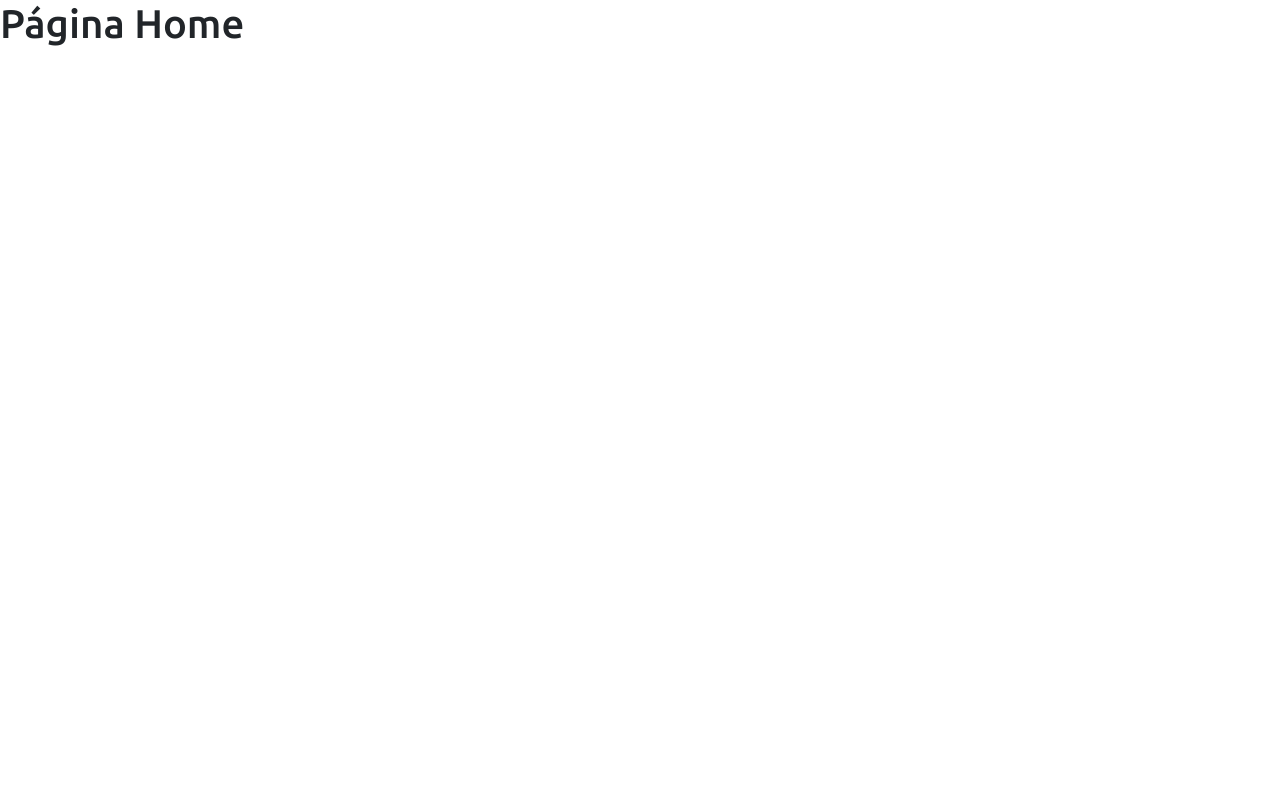
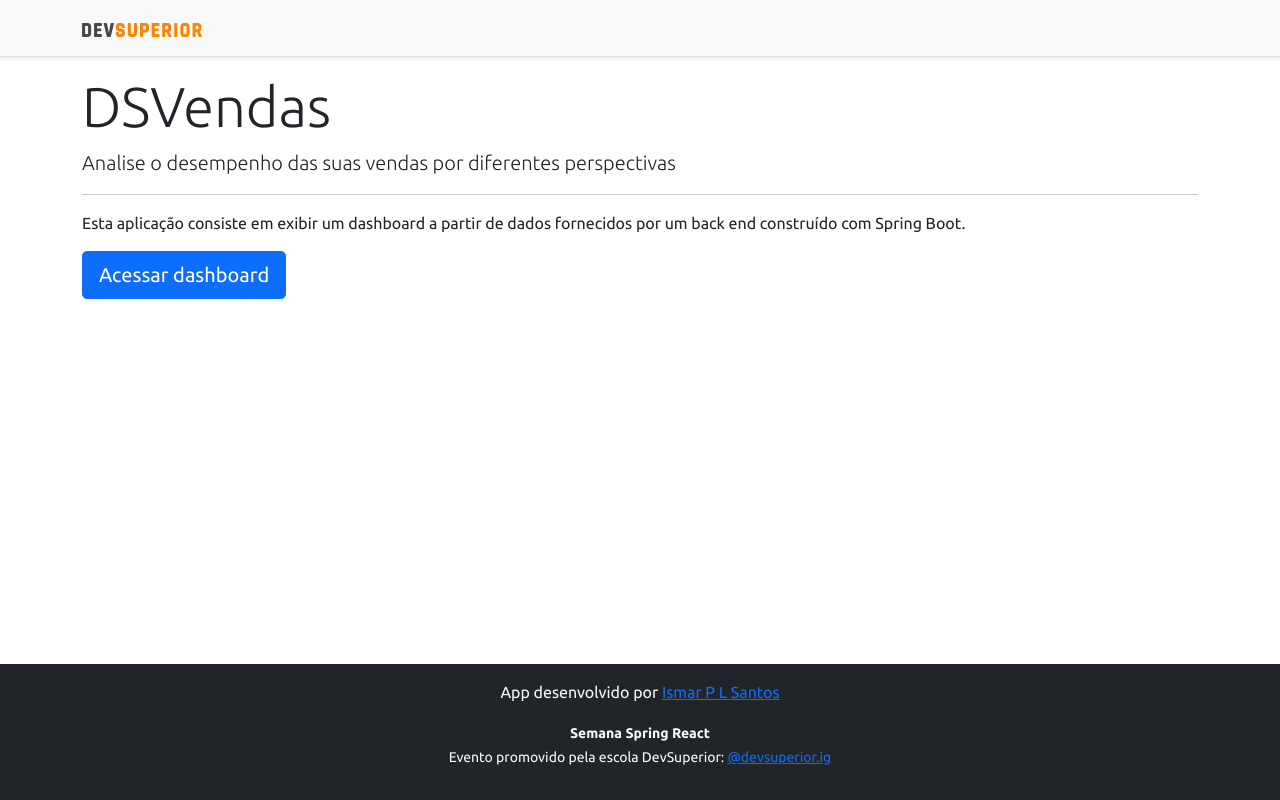
Before and after one commit to ismarprobst/projeto-sds4, a React (Create React App) app in the folder frontend/: page / in a window 1280 px wide. Built offline with nearby package versions, Linux system fonts and the light colour scheme.

Commit message:
Home, navigation

```diff
--- a/frontend/src/components/navbar/index.tsx
+++ b/frontend/src/components/navbar/index.tsx
@@ -1,11 +1,14 @@
-import ImgDsDark from 'assets/img/ds-dark.svg';
+import ImgDsDark from "assets/img/ds-dark.svg";
+import { Link } from "react-router-dom";
 
 function NavBar() {
   return (
     <div className="d-flex flex-column flex-md-row align-items-center p-3 px-md-4 mb-3 bg-light border-bottom shadow-sm">
       <div className="container">
         <nav className="my-2 my-md-0 mr-md-3">
-          <img src={ImgDsDark} alt="DevSuperior" width="120" />
+          <Link to="/">
+            <img src={ImgDsDark} alt="DevSuperior" width="120" />
+          </Link>
         </nav>
       </div>
     </div>
--- a/frontend/src/pages/Home/index.tsx
+++ b/frontend/src/pages/Home/index.tsx
@@ -1,9 +1,30 @@
+import Footer from "components/footer";
+import NavBar from "components/navbar";
+import { Link } from "react-router-dom";
+
 function Home() {
-    return (
-      <div className="div">
-          <h1>Página Home</h1>
+  return (
+    <>
+      <NavBar />
+      <div className="container">
+        <div className="jumbotron">
+          <h1 className="display-4">DSVendas</h1>
+          <p className="lead">
+            Analise o desempenho das suas vendas por diferentes perspectivas
+          </p>
+          <hr />
+          <p>
+            Esta aplicação consiste em exibir um dashboard a partir de dados
+            fornecidos por um back end construído com Spring Boot.
+          </p>
+          <Link className="btn btn-primary btn-lg" to="/dashboard">
+              Acessar dashboard
+           </Link>
+        </div>
       </div>
-    );
-  }
+      <Footer />
+    </>
+  );
+}
 
-  export default Home;
+export default Home;
```
